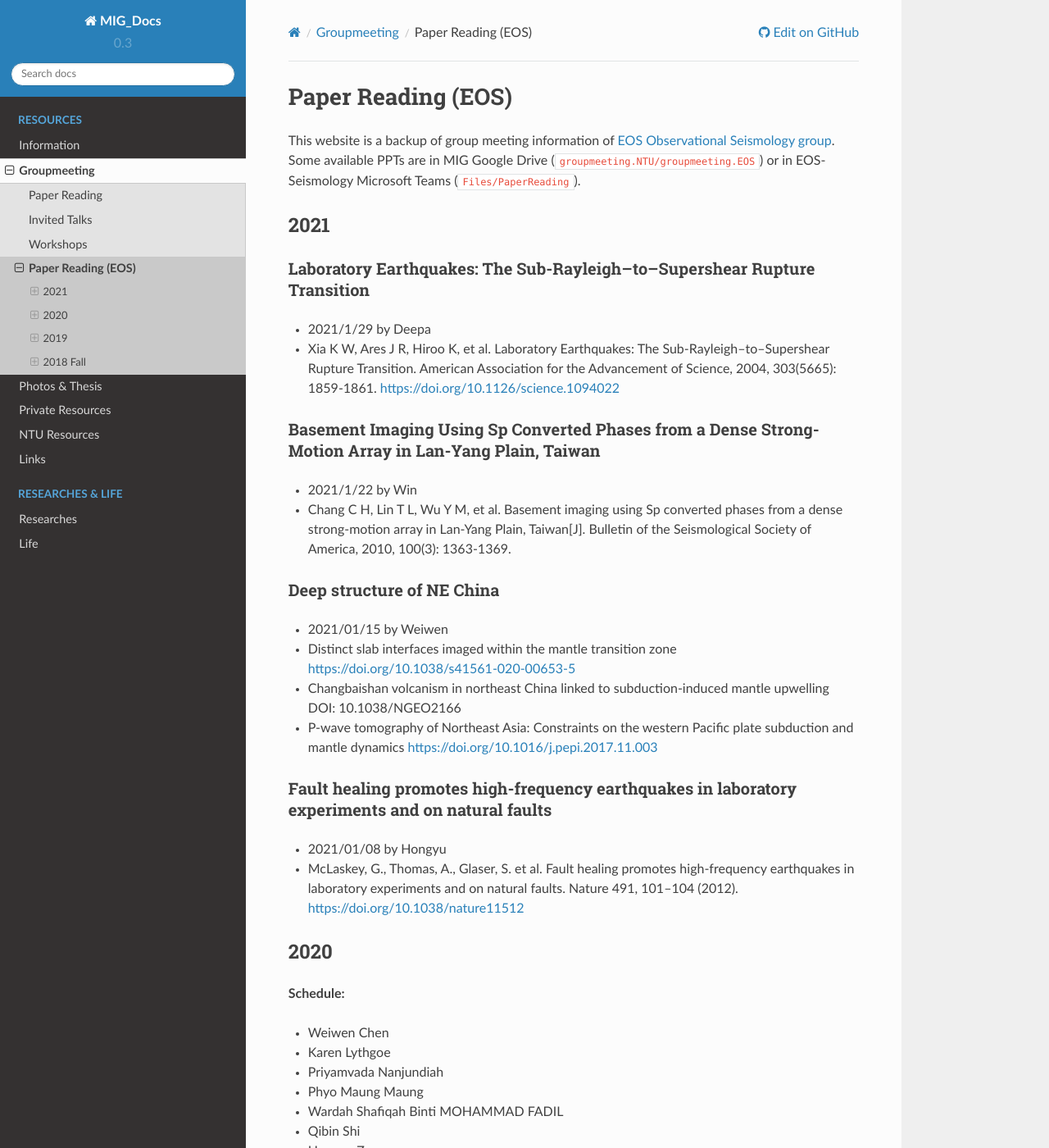
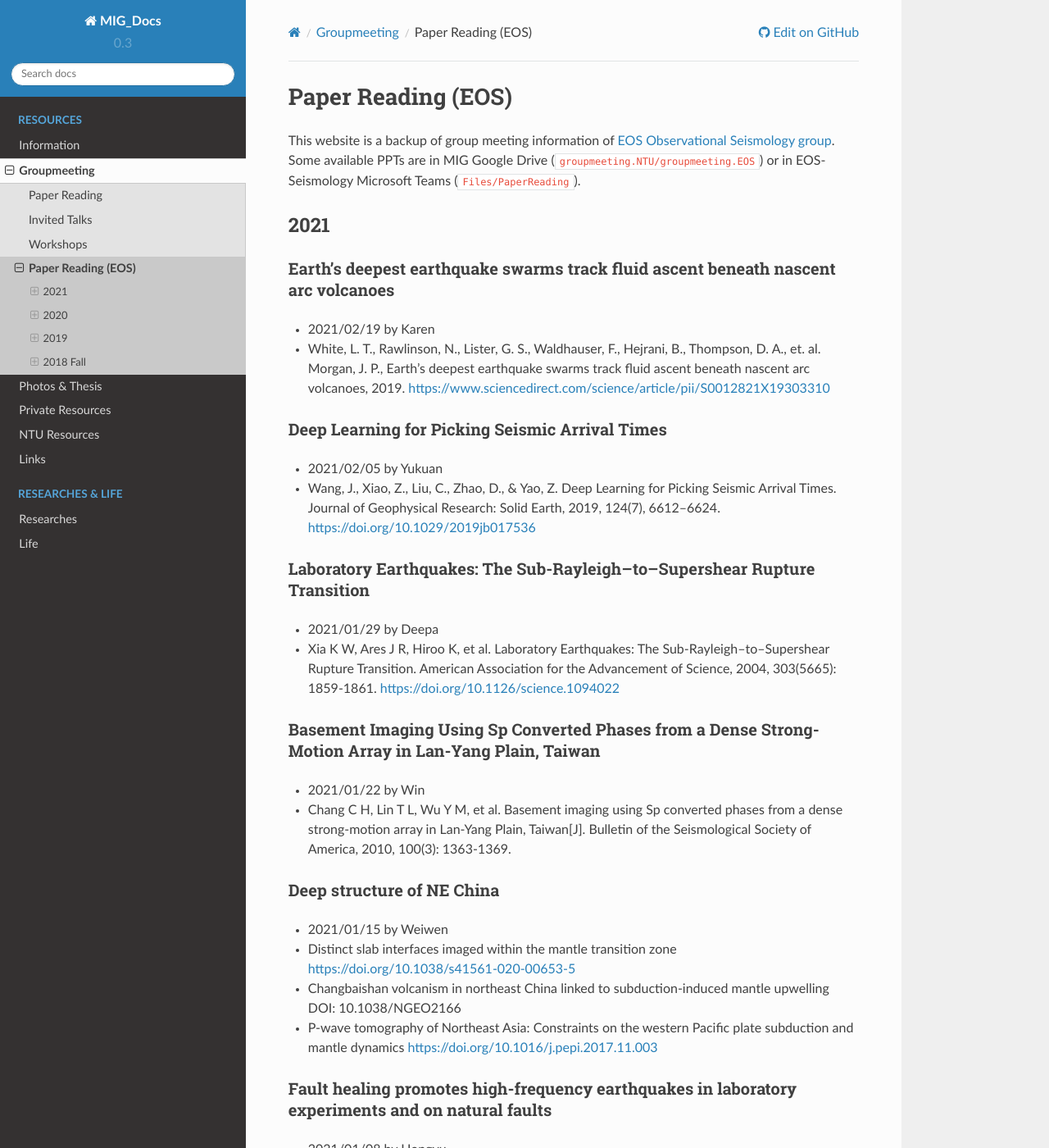
Before and after one commit to MIGG-NTU/MIG_Docs, a Sphinx documentation site: the page built from source/groupmeeting/paper-reading-EOS.rst, in a window 1280 px wide and 1400 px high. Shown: the whole window at 82% size. Built offline with Sphinx 7.4.7 and the Read the Docs theme 2.0.0, drawn with Linux system fonts in a browser that asks for light colours.

Commit message:
Update paper-reading-EOS.rst (#44)

```diff
--- a/source/groupmeeting/paper-reading-EOS.rst
+++ b/source/groupmeeting/paper-reading-EOS.rst
@@ -6,17 +6,31 @@ This website is a backup of group meeting information of `EOS Observational Seis
 2021
 ----
 
+Earth’s deepest earthquake swarms track fluid ascent beneath nascent arc volcanoes
+++++++++++++++++++++++++++++++++++++++++++++++++++++++++++++++++++++++++++++++++++++++++++++++++++++++
+
+- 2021/02/19 by Karen
+
+- White, L. T., Rawlinson, N., Lister, G. S., Waldhauser, F., Hejrani, B., Thompson, D. A., et. al. Morgan, J. P., Earth's deepest earthquake swarms track fluid ascent beneath nascent arc volcanoes, 2019. https://www.sciencedirect.com/science/article/pii/S0012821X19303310
+
+Deep Learning for Picking Seismic Arrival Times
+++++++++++++++++++++++++++++++++++++++++++++++++++++++++++++++++++++++++++++++++++++++++++++++++++++++
+
+- 2021/02/05 by Yukuan
+
+- Wang, J., Xiao, Z., Liu, C., Zhao, D., & Yao, Z. Deep Learning for Picking Seismic Arrival Times. Journal of Geophysical Research: Solid Earth, 2019, 124(7), 6612–6624. https://doi.org/10.1029/2019jb017536
+
 Laboratory Earthquakes: The Sub-Rayleigh–to–Supershear Rupture Transition
 ++++++++++++++++++++++++++++++++++++++++++++++++++++++++++++++++++++++++++++++++++++++++++++++++++++++
 
-- 2021/1/29 by Deepa
+- 2021/01/29 by Deepa
 
 - Xia K W, Ares J R, Hiroo K, et al. Laboratory Earthquakes: The Sub-Rayleigh–to–Supershear Rupture Transition. American Association for the Advancement of Science, 2004, 303(5665): 1859-1861. https://doi.org/10.1126/science.1094022
 
 Basement Imaging Using Sp Converted Phases from a Dense Strong-Motion Array in Lan-Yang Plain, Taiwan
 ++++++++++++++++++++++++++++++++++++++++++++++++++++++++++++++++++++++++++++++++++++++++++++++++++++++
 
-- 2021/1/22 by Win
+- 2021/01/22 by Win
 
 - Chang C H, Lin T L, Wu Y M, et al. Basement imaging using Sp converted phases from a dense strong-motion array in Lan-Yang Plain, Taiwan[J]. Bulletin of the Seismological Society of America, 2010, 100(3): 1363-1369.
 
```
